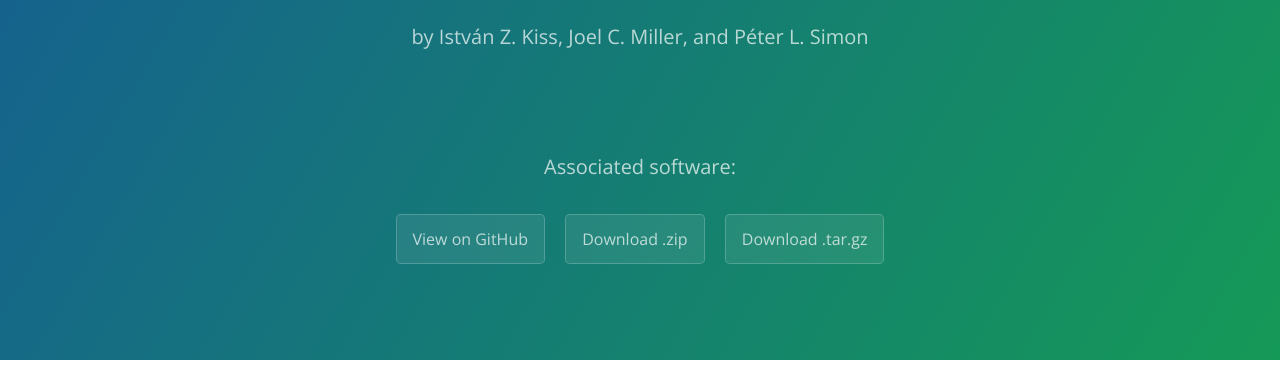
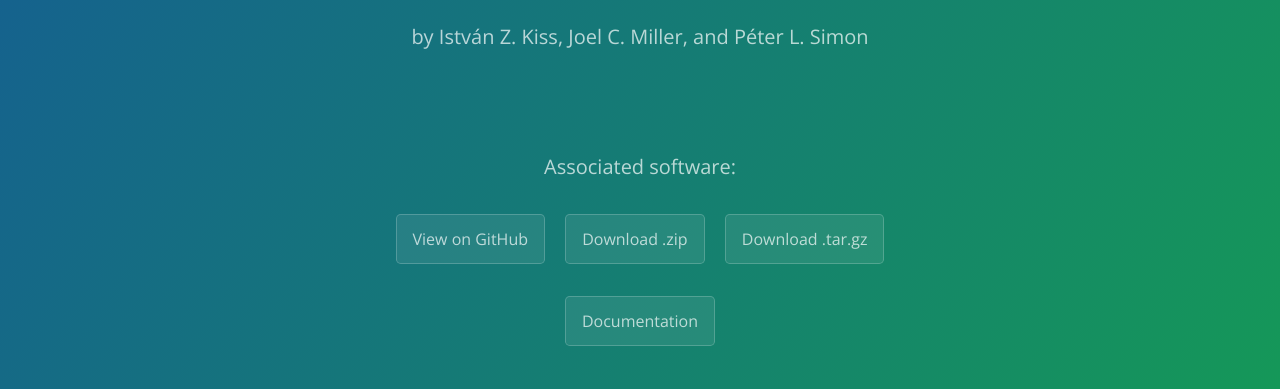
Before and after one commit to springer-math/Mathematics-of-Epidemics-on-Networks, a plain HTML site: page index.html in a window 1280 px wide. Shown: the part 559-948 px from the top of the page. Drawn offline with nearby package versions, Linux system fonts and the light colour scheme.

Commit message:
Add link to documentation

```diff
--- a/index.html
+++ b/index.html
@@ -23,6 +23,9 @@
       <a href="https://github.com/springer-math/Mathematics-of-Epidemics-on-Networks" class="btn">View on GitHub</a>
       <a href="https://github.com/springer-math/Mathematics-of-Epidemics-on-Networks/zipball/master" class="btn">Download .zip</a>
       <a href="https://github.com/springer-math/Mathematics-of-Epidemics-on-Networks/tarball/master" class="btn">Download .tar.gz</a>
+      <P>
+        <a href="http://epidemicsonnetworks.readthedocs.io/en/latest/" class="btn">Documentation</a>
+      </P>
     </section>
 
     <section class="main-content">
```
